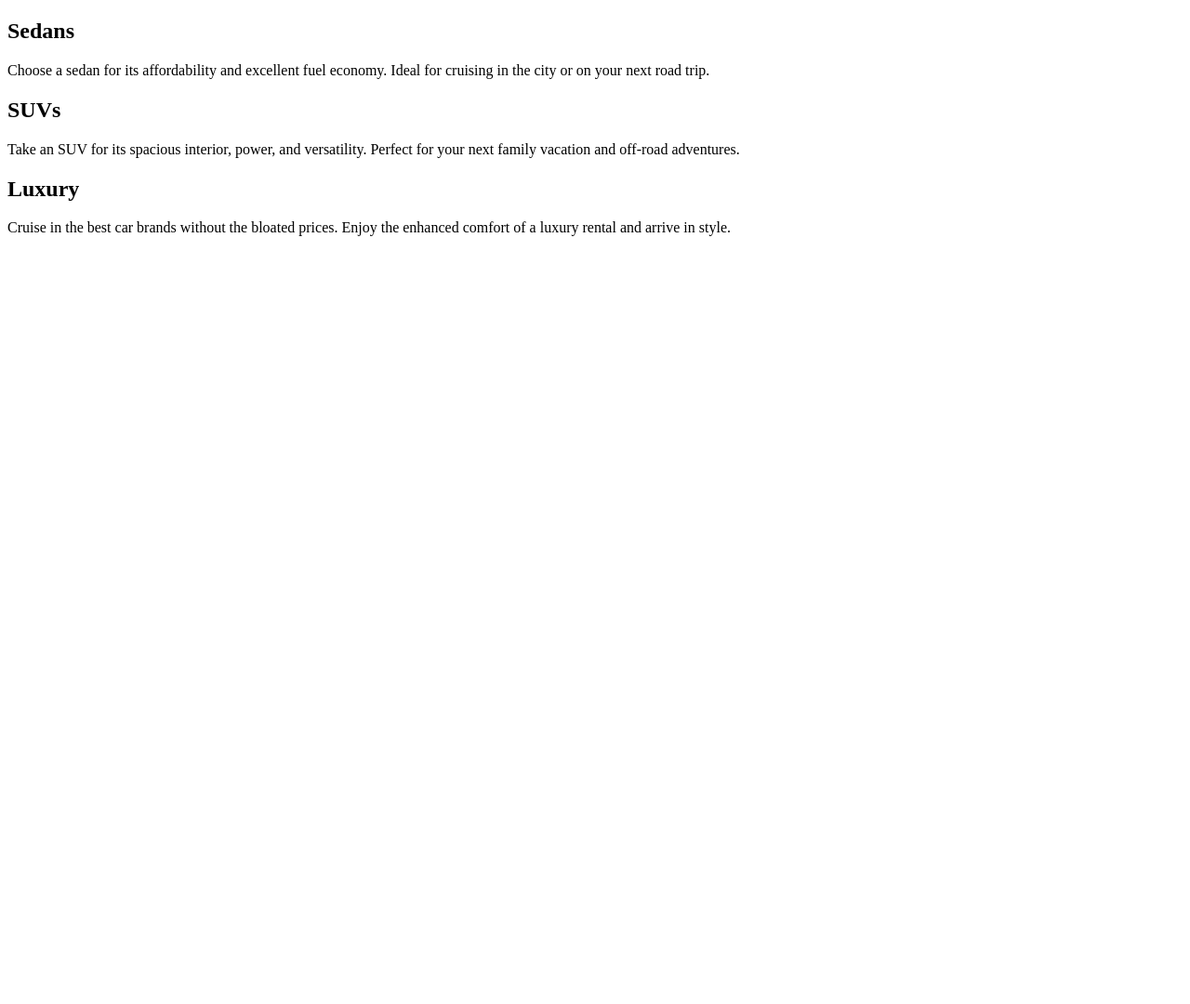
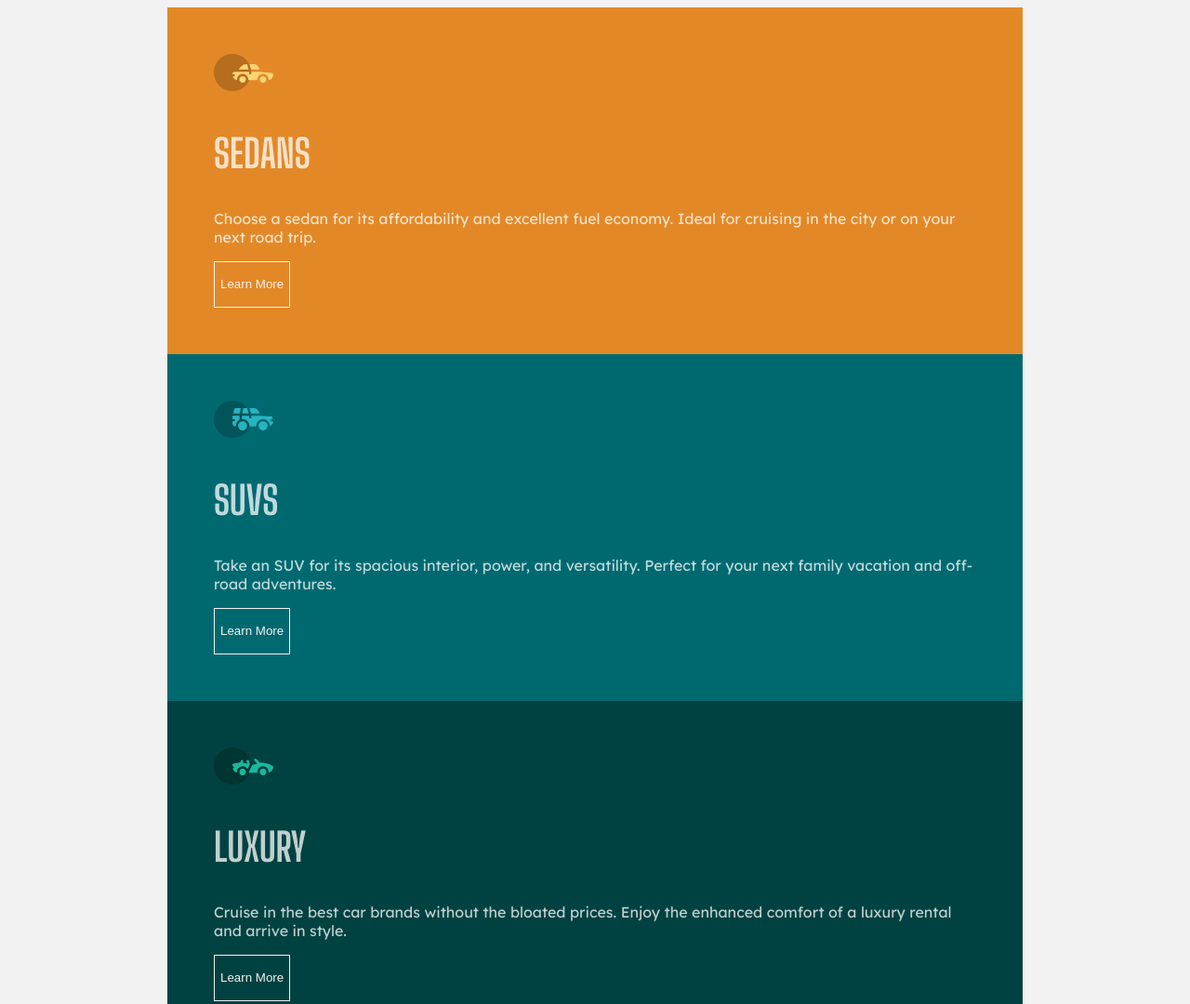
Before and after one commit to rlabuonora/3-column-preview-card, a plain HTML site: page index.html in a window 1280 px wide. Shown: the top 1080 px of the page at 93% size. Before the commit the page ends 800 px from the top, so only its background shows below. Drawn offline with Linux system fonts and the light colour scheme.

Commit message:
estilos basicos

```diff
--- a/index.html
+++ b/index.html
@@ -11,29 +11,33 @@
 </head>
 <body>
   <main>
-    <section>
+    <section class="first">
       <h1>
         Sedans
       </h1>
       <p>
         Choose a sedan for its affordability and excellent fuel economy. Ideal for cruising in the city or on your next road trip.
       </p>
+      <button>Learn More</button>
     </section>
-    <section>
+    <section class="second">
       <h1>
         SUVs
       </h1>
       <p>
         Take an SUV for its spacious interior, power, and versatility. Perfect for your next family vacation and off-road adventures.
       </p>
+      <button>Learn More</button>
     </section>
-    <section>
+    <section class="third">
       <h1>
         Luxury
       </h1>
       <p>
         Cruise in the best car brands without the bloated prices. Enjoy the enhanced comfort of a luxury rental and arrive in style.
       </p>
+      <button>Learn More</button>
+
     </section>
   </main>
 </body>
--- a/styles.css
+++ b/styles.css
@@ -0,0 +1,74 @@
+@import url('https://fonts.googleapis.com/css2?family=Lexend+Deca&display=swap');
+
+
+@import url('https://fonts.googleapis.com/css2?family=Big+Shoulders+Display:wght@700&display=swap');
+
+
+*,
+*::after,
+*::before {
+  box-sizing: border-box;
+}
+
+body {
+  font-family: 'Lexend Deca', sans-serif;
+  background-color: hsl(0, 0%, 95%);
+}
+
+main {
+  width: 920px;
+  margin: 0 auto;
+}
+
+section {
+  padding: 50px;
+}
+
+h1 {
+  font-family: 'Big Shoulders Display', cursive;
+  margin-top: 82px;
+  font-size: 42px;
+  text-transform: uppercase;
+}
+
+section.first {
+  background-image: url("images/icon-sedans.svg");
+  background-repeat: no-repeat;
+  background-position: 50px 50px;
+}
+
+section.second {
+  background-image: url("images/icon-suvs.svg");
+  background-repeat: no-repeat;
+  background-position: 50px 50px;
+
+
+}
+
+section.third {
+  background-image: url("images/icon-luxury.svg");
+  background-repeat: no-repeat;
+  background-position: 50px 50px;
+}
+
+section.first, section.first button {
+  background-color: hsl(31, 77%, 52%);
+}
+
+section.second, section.second button {
+  background-color: hsl(184, 100%, 22%);
+}
+
+section.third, section.third button {
+  background-color: hsl(179, 100%, 13%);
+}
+
+section p, section h1 {
+  color: hsla(0, 0%, 100%, 0.75);
+}
+
+section button {
+  border: 1px solid hsl(0, 0%, 95%);
+  color: hsl(0, 0%, 95%);
+  height: 50px;
+}
```
